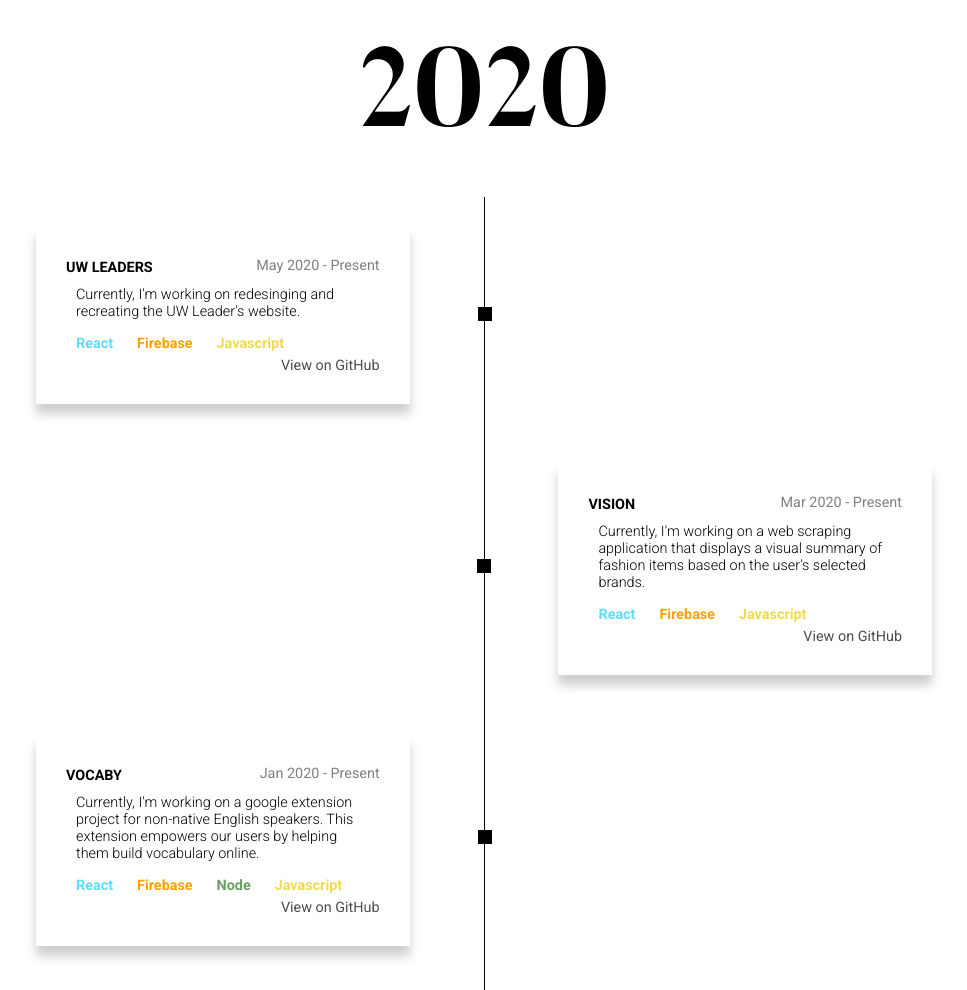
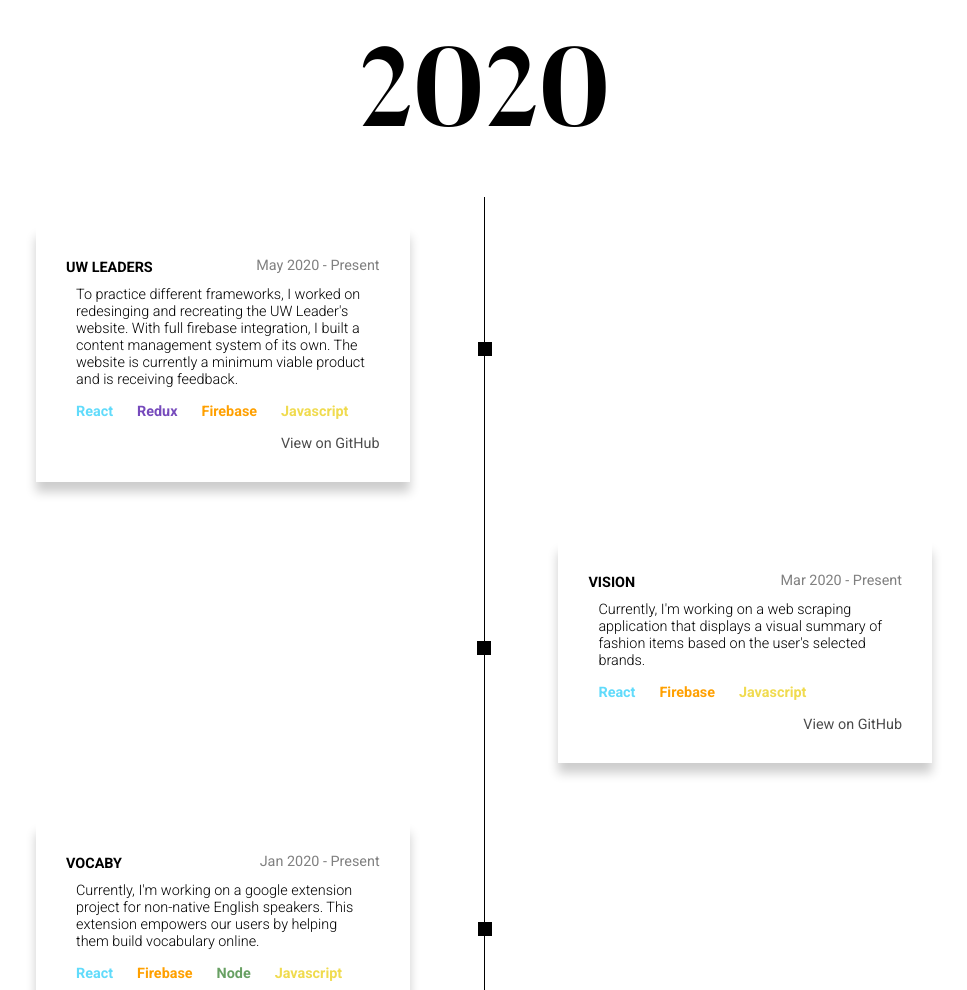
Before and after one commit to taehyunnkim/taehyunnkim.github.io, a website: page index.html in a window 1280 px wide. Shown: the part 1787-2777 px from the top of the page, without its empty margins (156-1123 px from the left). Drawn offline with Linux system fonts and the light colour scheme; files whose address does not match are found by name.

Commit message:
Complete UW Leaders

```diff
--- a/index.html
+++ b/index.html
@@ -116,10 +116,13 @@
                                 <h2>May 2020 - Present</h2>
                             </div>
                             <p>
-                                Currently, I'm working on redesinging and recreating the UW Leader's website.
+                                To practice different frameworks, I worked on redesinging and recreating the UW Leader's website.
+                                With full firebase integration, I built a content management system of its own. The website is
+                                currently a minimum viable product and is receiving feedback.
                             </p>
                             <ul>
                                 <li class="react">React</li>
+                                <li class="redux">Redux</li>
                                 <li class="firebase">Firebase</li>
                                 <li class="javascript">Javascript</li>
                             </ul>
--- a/style.scss
+++ b/style.scss
@@ -312,6 +312,7 @@ footer p {
         opacity: 0.7;
         display: block;
         text-align: right;
+        margin-top: 10px;
 
         &:hover {
             opacity: 1;
```
Also changed, not shown: style.css, 1 other file.
